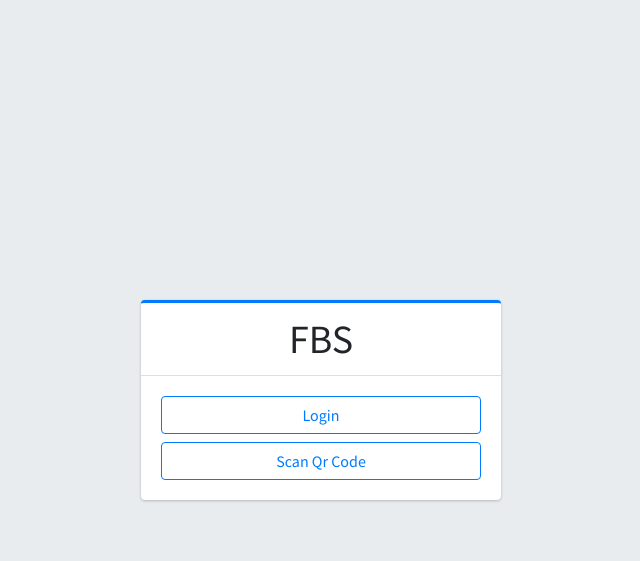
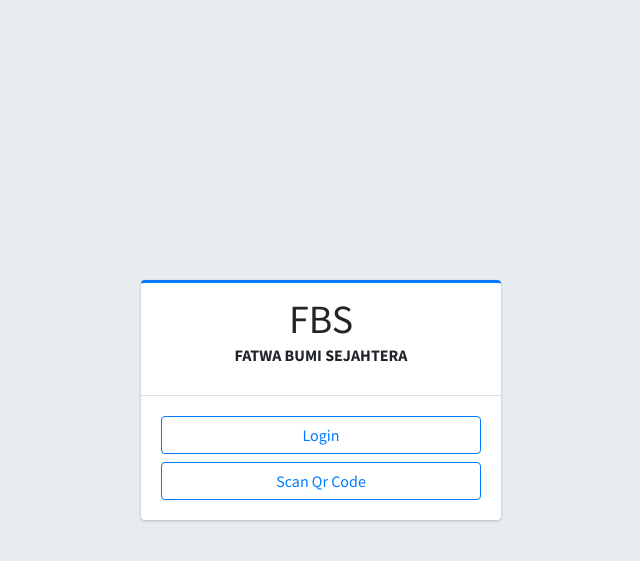
Before and after one commit to lukheman/HRIS, a PHP site: the page made by resources/views/home.blade.php in a window 1280 px wide. Shown: the top 561 px of the page, without its empty margins (319-959 px from the left). Run offline with PHP 8.4, Linux system fonts and the light colour scheme; data that the repository does not hold is empty; some libraries are stand-ins or nearby versions.

Commit message:
feat(ui): tambah nama perusahaan

```diff
--- a/resources/views/home.blade.php
+++ b/resources/views/home.blade.php
@@ -26,6 +26,7 @@ scratch. This page gets rid of all links and provides the needed markup only.
     <div class="card card-outline card-primary">
       <div class="card-header text-center">
         <a class="h1"> FBS </a>
+        <p class="text-bold">FATWA BUMI SEJAHTERA</p>
       </div>
       <div class="card-body">
 
```
